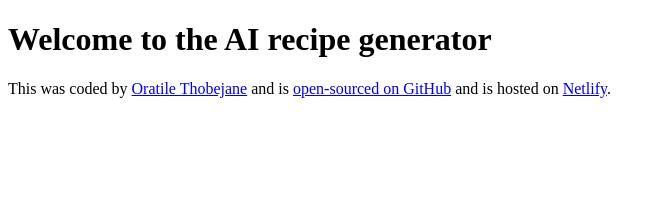
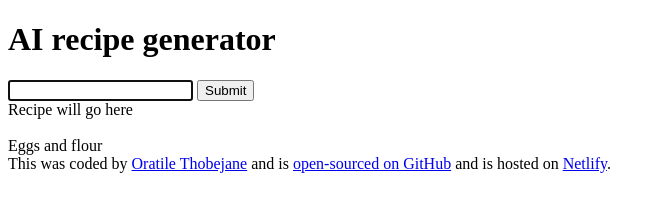
Before and after one commit to Lalacodes14/recipe-generator-portfolio-project, a plain HTML site: page index.html in a window 1280 px wide. Shown: the whole page, without its empty margins (0-665 px from the left). Drawn offline with Linux system fonts and the light colour scheme.

Commit message:
Added basic html structure

```diff
--- a/index.html
+++ b/index.html
@@ -9,7 +9,21 @@
 </head>
 
 <body>
-    <h1>Welcome to the AI recipe generator</h1>
+    <header>
+        <h1> AI recipe generator</h1>
+    </header>
+    <main>
+        <form>
+            <input type="text" palceholder="Enter a keyword i.e sweet dessert" autofocus required autocomplete="off" />
+            <input type="submit" />
+        </form>
+        <div>
+            Recipe will go here
+        </div>
+        </br>
+        Eggs and flour
+        </div>
+    </main>
     <script src="src/index.js"></script>
     <footer>This was coded by <a href="https://github.com/Lalacodes14" target="_blank">Oratile Thobejane</a> and is <a
             href="https://github.com/Lalacodes14/recipe-generator-portfolio-project.git" target="_blank">open-sourced on
```
